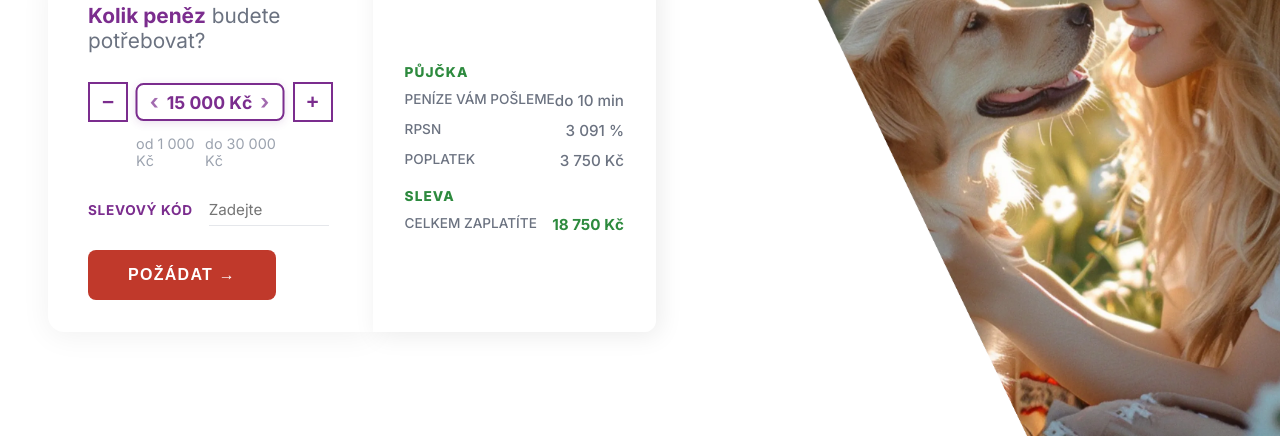
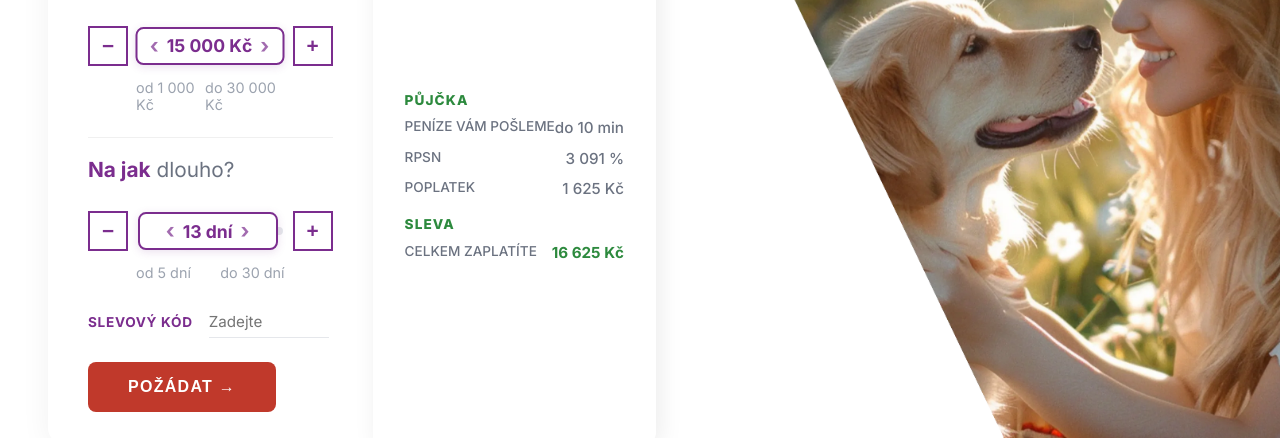
Before and after one commit to FrankMa1/megumethod-presentation, a plain HTML site: page demo.html in a window 1280 px wide. Shown: the part 362-800 px from the top of the page. Drawn offline with Linux system fonts and the light colour scheme.

Commit message:
Add days slider back, fix draggable value boxes on both sliders
- Restore "Na jak dlouho?" section with 5-30 days slider
- Both value boxes now properly draggable via mouse and touch
- Loan calculation uses both amount and days
- Summary box attached to calculator card

Co-Authored-By: Claude Opus 4.6 (1M context) <noreply@anthropic.com>

```diff
--- a/demo.html
+++ b/demo.html
@@ -183,6 +183,24 @@
             <button class="slider-btn" id="btnPlus">+</button>
           </div>
           <div class="slider-range"><span>od 1 000 Kč</span><span>do 30 000 Kč</span></div>
+          <div style="margin-top: 1rem; padding-top: 1.2rem; border-top: 1px solid #f0f0f0;">
+            <p class="calc-question"><strong>Na jak</strong> dlouho?</p>
+            <div class="slider-row">
+              <button class="slider-btn" id="daysMinus">−</button>
+              <div class="slider-track-wrapper" id="daysTrackWrapper">
+                <div class="slider-track-bg"></div>
+                <div class="slider-track-fill" id="daysFill"></div>
+                <input type="range" class="range-slider" id="daysSlider" min="5" max="30" step="1" value="13">
+                <div class="slider-value-box" id="daysValueBox">
+                  <span class="arrow">‹</span>
+                  <span id="daysDisplay">13 dní</span>
+                  <span class="arrow">›</span>
+                </div>
+              </div>
+              <button class="slider-btn" id="daysPlus">+</button>
+            </div>
+            <div class="slider-range"><span>od 5 dní</span><span>do 30 dní</span></div>
+          </div>
           <div class="discount-row">
             <span class="discount-label">Slevový kód</span>
             <input type="text" class="discount-input" placeholder="Zadejte">
@@ -208,85 +226,81 @@
   <div class="bottom-banner"><h2>Stačí opravdu <strong>málo</strong></h2></div>
 
   <script>
-    const MIN = 1000, MAX = 30000, STEP = 100;
-    const slider = document.getElementById('amountSlider');
-    const trackFill = document.getElementById('trackFill');
-    const valueBox = document.getElementById('valueBox');
-    const amountDisplay = document.getElementById('amountDisplay');
+    // Amount slider
+    const AMIN = 1000, AMAX = 30000, ASTEP = 100;
+    const aSlider = document.getElementById('amountSlider');
+    const aFill = document.getElementById('trackFill');
+    const aBox = document.getElementById('valueBox');
+    const aDisplay = document.getElementById('amountDisplay');
+    const aWrapper = document.getElementById('trackWrapper');
+
+    // Days slider
+    const DMIN = 5, DMAX = 30, DSTEP = 1;
+    const dSlider = document.getElementById('daysSlider');
+    const dFill = document.getElementById('daysFill');
+    const dBox = document.getElementById('daysValueBox');
+    const dDisplay = document.getElementById('daysDisplay');
+    const dWrapper = document.getElementById('daysTrackWrapper');
+
     const summaryTotal = document.getElementById('summaryTotal');
     const summaryFee = document.getElementById('summaryFee');
-    const trackWrapper = document.getElementById('trackWrapper');
 
     function formatCZK(val) { return val.toLocaleString('cs-CZ') + ' Kč'; }
 
-    function update() {
-      let amount = parseInt(slider.value);
-      if (amount < MIN) { amount = MIN; slider.value = MIN; }
-      if (amount > MAX) { amount = MAX; slider.value = MAX; }
-
-      amountDisplay.textContent = formatCZK(amount);
-      const pct = ((amount - MIN) / (MAX - MIN)) * 100;
-      trackFill.style.width = pct + '%';
-
-      // Position value box on the track
-      const wrapperWidth = trackWrapper.offsetWidth;
-      const boxWidth = valueBox.offsetWidth;
-      const thumbPos = (pct / 100) * wrapperWidth;
-      const clampedLeft = Math.max(boxWidth / 2, Math.min(thumbPos, wrapperWidth - boxWidth / 2));
-      valueBox.style.left = clampedLeft + 'px';
-
-      // Calculate loan
-      const fee = Math.round(amount * 0.25);
-      const total = amount + fee;
-      summaryFee.textContent = formatCZK(fee);
-      summaryTotal.textContent = formatCZK(total);
+    function positionBox(slider, fill, box, wrapper, min, max) {
+      const pct = ((slider.value - min) / (max - min)) * 100;
+      fill.style.width = pct + '%';
+      const w = wrapper.offsetWidth;
+      const bw = box.offsetWidth;
+      const pos = (pct / 100) * w;
+      box.style.left = Math.max(bw / 2, Math.min(pos, w - bw / 2)) + 'px';
     }
 
-    slider.addEventListener('input', update);
-    document.getElementById('btnMinus').addEventListener('click', () => { slider.value = Math.max(MIN, parseInt(slider.value) - STEP); update(); });
-    document.getElementById('btnPlus').addEventListener('click', () => { slider.value = Math.min(MAX, parseInt(slider.value) + STEP); update(); });
-
-    // Make value box draggable - forward mouse events to range input
-    let isDragging = false;
-    valueBox.addEventListener('mousedown', (e) => {
-      isDragging = true;
-      e.preventDefault();
-      updateFromMouse(e);
-    });
-    document.addEventListener('mousemove', (e) => {
-      if (!isDragging) return;
-      e.preventDefault();
-      updateFromMouse(e);
-    });
-    document.addEventListener('mouseup', () => { isDragging = false; });
-
-    // Touch support for value box drag
-    valueBox.addEventListener('touchstart', (e) => {
-      isDragging = true;
-      updateFromTouch(e);
-    }, { passive: true });
-    document.addEventListener('touchmove', (e) => {
-      if (!isDragging) return;
-      updateFromTouch(e);
-    }, { passive: true });
-    document.addEventListener('touchend', () => { isDragging = false; });
-
-    function updateFromMouse(e) {
-      const rect = trackWrapper.getBoundingClientRect();
-      const x = Math.max(0, Math.min(e.clientX - rect.left, rect.width));
-      const pct = x / rect.width;
-      slider.value = Math.round((MIN + pct * (MAX - MIN)) / STEP) * STEP;
-      update();
+    function update() {
+      const amount = parseInt(aSlider.value);
+      const days = parseInt(dSlider.value);
+      aDisplay.textContent = formatCZK(amount);
+      dDisplay.textContent = days + ' dní';
+      positionBox(aSlider, aFill, aBox, aWrapper, AMIN, AMAX);
+      positionBox(dSlider, dFill, dBox, dWrapper, DMIN, DMAX);
+      const fee = Math.round(amount * (days / 30) * 0.25);
+      summaryFee.textContent = formatCZK(fee);
+      summaryTotal.textContent = formatCZK(amount + fee);
     }
 
-    function updateFromTouch(e) {
-      const touch = e.touches[0];
-      const rect = trackWrapper.getBoundingClientRect();
-      const x = Math.max(0, Math.min(touch.clientX - rect.left, rect.width));
-      const pct = x / rect.width;
-      slider.value = Math.round((MIN + pct * (MAX - MIN)) / STEP) * STEP;
-      update();
+    // Slider input events
+    aSlider.addEventListener('input', update);
+    dSlider.addEventListener('input', update);
+
+    // +/- buttons
+    document.getElementById('btnMinus').addEventListener('click', () => { aSlider.value = Math.max(AMIN, parseInt(aSlider.value) - ASTEP); update(); });
+    document.getElementById('btnPlus').addEventListener('click', () => { aSlider.value = Math.min(AMAX, parseInt(aSlider.value) + ASTEP); update(); });
+    document.getElementById('daysMinus').addEventListener('click', () => { dSlider.value = Math.max(DMIN, parseInt(dSlider.value) - DSTEP); update(); });
+    document.getElementById('daysPlus').addEventListener('click', () => { dSlider.value = Math.min(DMAX, parseInt(dSlider.value) + DSTEP); update(); });
+
+    // Draggable value boxes
+    function makeDraggable(box, wrapper, slider, min, max, step) {
+      let dragging = false;
+      function startDrag(e) { dragging = true; e.preventDefault(); onDrag(e); }
+      function onDrag(e) {
+        if (!dragging) return;
+        const cx = e.touches ? e.touches[0].clientX : e.clientX;
+        const rect = wrapper.getBoundingClientRect();
+        const x = Math.max(0, Math.min(cx - rect.left, rect.width));
+        slider.value = Math.round((min + (x / rect.width) * (max - min)) / step) * step;
+        update();
+      }
+      function stopDrag() { dragging = false; }
+      box.addEventListener('mousedown', startDrag);
+      document.addEventListener('mousemove', onDrag);
+      document.addEventListener('mouseup', stopDrag);
+      box.addEventListener('touchstart', (e) => { dragging = true; onDrag(e); }, { passive: false });
+      document.addEventListener('touchmove', (e) => { if (dragging) { e.preventDefault(); onDrag(e); } }, { passive: false });
+      document.addEventListener('touchend', stopDrag);
     }
+
+    makeDraggable(aBox, aWrapper, aSlider, AMIN, AMAX, ASTEP);
+    makeDraggable(dBox, dWrapper, dSlider, DMIN, DMAX, DSTEP);
 
     update();
     window.addEventListener('resize', update);
```
